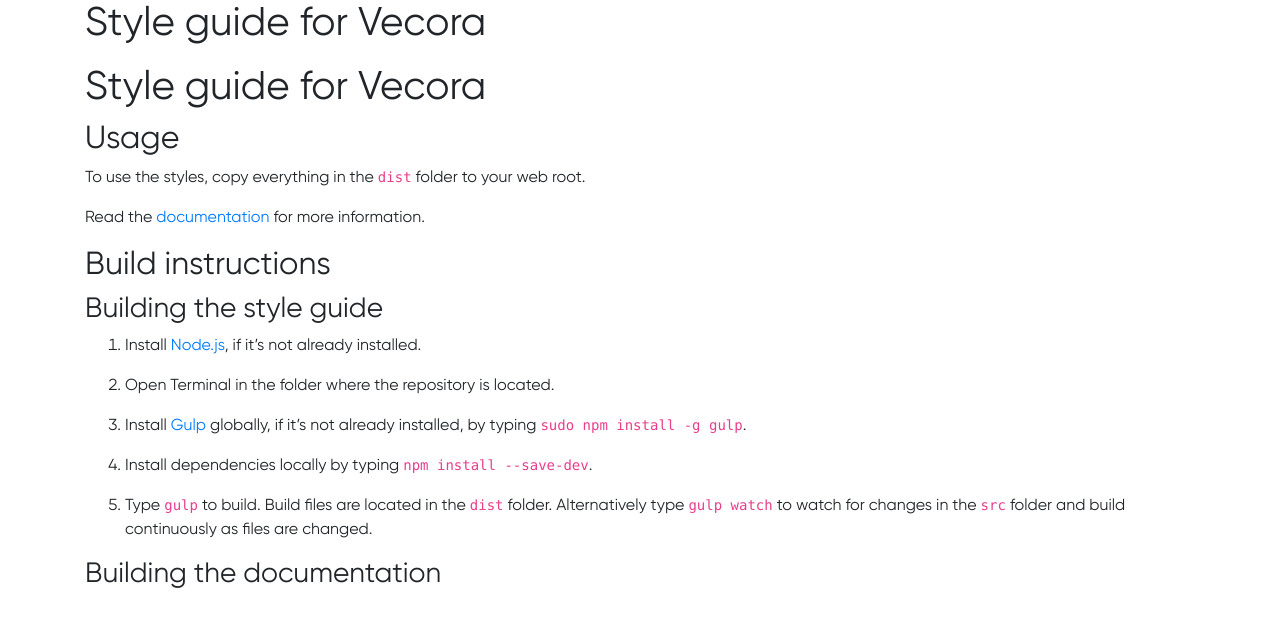
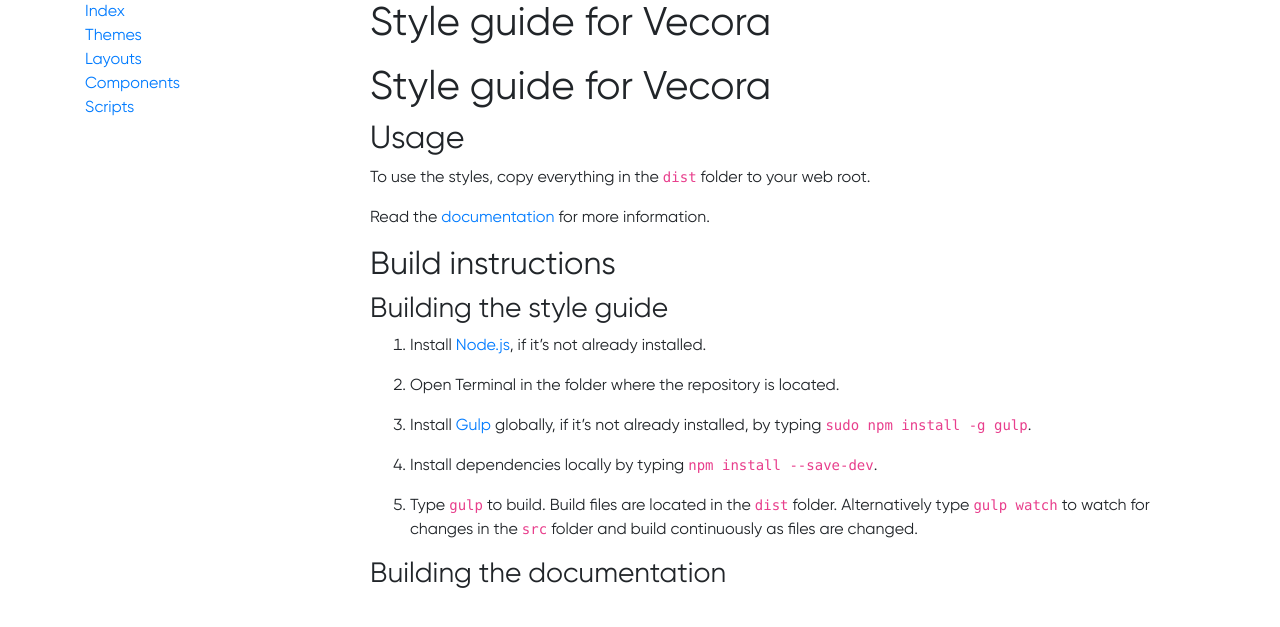
Before and after one commit to vecora/ds-vecora, a Jekyll site: the page built from README.md, in a window 1280 px wide. Shown: the top 627 px of the page. Built offline with Jekyll 4.4.1, drawn with Linux system fonts in a browser that asks for light colours; some web fonts are replaced; our own code applies the rules of GitHub Pages for plain Markdown files.

Commit message:
Added simple nav

```diff
--- a/_layouts/default.html
+++ b/_layouts/default.html
@@ -19,10 +19,25 @@
   <main>
     <div class="container">
       <div class="row">
-        <div class="col">
+        <div class="col-3">
+
+          <nav>
+            <ul class="list-unstyled">
+              <li><a href="{{ site.baseurl }}">Index</a></li>
+              <li><a href="{{ site.baseurl }}{% link docs/themes.md %}">Themes</a></li>
+              <li><a href="{{ site.baseurl }}{% link docs/layouts.md %}">Layouts</a></li>
+              <li><a href="{{ site.baseurl }}{% link docs/components.md %}">Components</a></li>
+              <li><a href="{{ site.baseurl }}{% link docs/scripts.md %}">Scripts</a></li>
+            </ul>
+          </nav>
+
+        </div>
+        <div class="col-9">
+
           <h1>{{ page.title }}</h1>
           <p class="lead">{{ page.description }}</p>
           {{ content }}
+
         </div>
       </div>
     </div>
```
